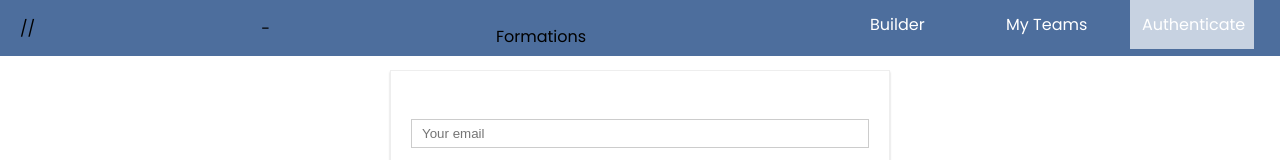
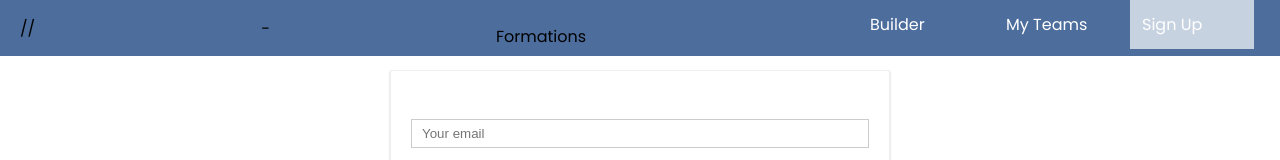
Before and after one commit to ruuuh20/team-builder, a React (Create React App) app: page /auth in a window 1280 px wide. Shown: the top 160 px of the page. Built offline with nearby package versions, Linux system fonts and the light colour scheme.

Commit message:
update nav for logging out

```diff
--- a/src/components/Navigation/NavigationItems/NavigationItems.js
+++ b/src/components/Navigation/NavigationItems/NavigationItems.js
@@ -11,11 +11,13 @@ const link = {
   color: 'white',
 }
 
-const NavigationItems = () => (
+const NavigationItems = (props) => (
   <ul className="navigation-items">
     <NavLink to="/" activeClassName="selected" exact style={link}>Builder</NavLink>
     <NavLink to="/teams" activeClassName="selected" exact style={link}>My Teams</NavLink>
-    <NavLink to="/auth" activeClassName="selected" exact style={link}>Authenticate</NavLink>
+      { !props.isAuthenticated ? <NavLink to="/auth" activeClassName="selected" exact style={link}>Sign Up</NavLink>
+      : <NavLink to="/logout" activeClassName="selected" exact style={link}>Log Out</NavLink>
+    }
   </ul>
 )
 
--- a/src/components/Navigation/Toolbar/Toolbar.js
+++ b/src/components/Navigation/Toolbar/Toolbar.js
@@ -9,7 +9,7 @@ const Toolbar = (props) => (
     // <Toggle toggleClicked={props.toggleClicked}/>
     <Logo height="14%"/>
     <nav>
-      <NavigationItems />
+      <NavigationItems isAuthenticated={props.isAuth}/>
     </nav>
 
   </header>
--- a/src/containers/Layout/Layout.js
+++ b/src/containers/Layout/Layout.js
@@ -3,7 +3,8 @@ import './Layout.css'
 
 import Aux from '../../hoc/Aux';
 import Toolbar from '../../components/Navigation/Toolbar/Toolbar';
-import Sidebar from '../../components/Navigation/Sidebar/Sidebar'
+import { connect } from 'react-redux'
+
 
 class Layout extends Component  {
   state= {
@@ -28,7 +29,9 @@ class Layout extends Component  {
     return (
     <Aux>
 
-    <Toolbar toggleClicked={this.SidebarToggleHandler}/>
+    <Toolbar
+      isAuth={this.props.isAuthenticated}
+      toggleClicked={this.SidebarToggleHandler}/>
 
     <main className="content">
       {this.props.children}
@@ -37,5 +40,11 @@ class Layout extends Component  {
   )}
 }
 
+const mapStateToProps = state => {
+  return {
+    isAuthenticated: state.auth.token !== null
+    // if not null, isAuthenticated is true
+  }
+}
 
-export default Layout
+export default connect(mapStateToProps)(Layout);
```
